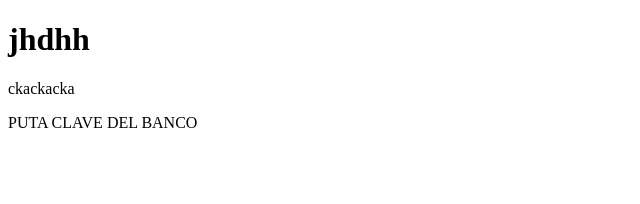
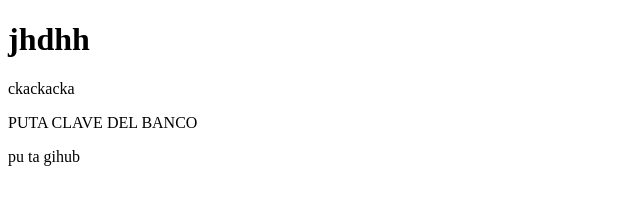
Before and after one commit to CarlaAnt/proyectoEmpresaDAW1, a plain HTML site: page index.html in a window 1280 px wide. Shown: the full height of the page, 0-640 px from the left. Drawn offline with Linux system fonts and the light colour scheme.

Commit message:
Update index.html

```diff
--- a/index.html
+++ b/index.html
@@ -9,5 +9,6 @@
     <h1>jhdhh</h1>
     <p>ckackacka</p>
     <p>PUTA CLAVE DEL BANCO</p>
+    <p> pu ta gihub</p>
 </body>
 </html>
```
